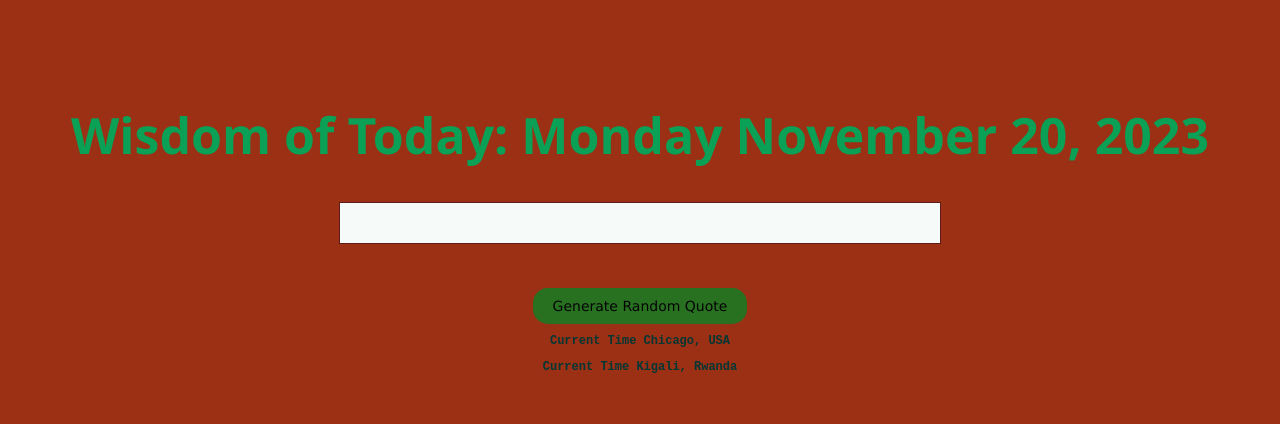
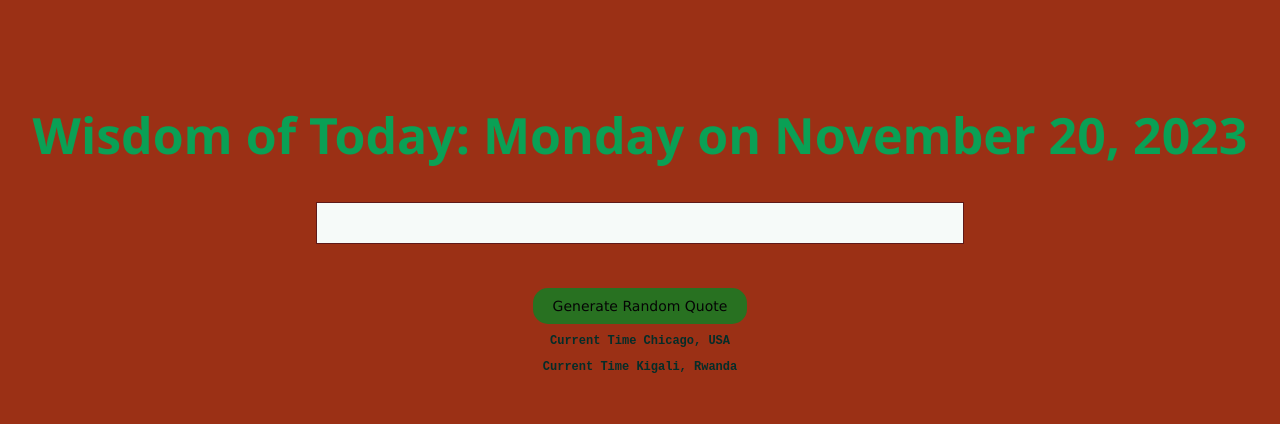
Before and after one commit to Lande21/RandomQuote, a React (Create React App) app: page / in a window 1280 px wide. Shown: the top 424 px of the page. Built offline with nearby package versions, Linux system fonts and the light colour scheme; no server answers.

Commit message:
Adding a 3 min count down

```diff
--- a/src/App.css
+++ b/src/App.css
@@ -18,7 +18,7 @@
 
   align-items:flex-start;
   justify-content: flex-start;
-  color: rgb(4, 55, 51);
+  color: rgb(4, 45, 41);
   font-family: monospace;
   font-size: 12px;
 }
--- a/src/CountdownTimer.js
+++ b/src/CountdownTimer.js
@@ -23,7 +23,7 @@ const CountdownTimer = ({ initialSeconds }) => {
 
   return (
     <div>
-      <h3 className="countt">Countdown: {seconds} seconds</h3>
+      <h3 className="countt">Countdown : {seconds} seconds</h3>
     </div>
   );
 };
--- a/src/QuoteDisplay.js
+++ b/src/QuoteDisplay.js
@@ -61,7 +61,7 @@ function QuoteDisplay() {
   return (
     <div>
 
-      <h1>Wisdom of Today: Monday November 20, 2023</h1>
+      <h1>Wisdom of Today: Monday on November 20, 2023</h1>
       <div class="quote-container">
       <blockquote className="quote">{quote}
       </blockquote>
```
